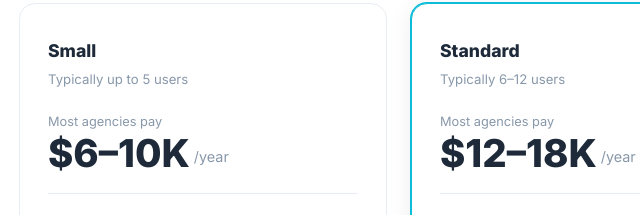
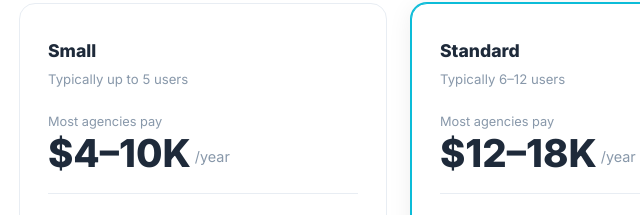
Before and after one commit to ozbergs/cursorcontrol-website, a plain HTML site: page index.html in a window 1280 px wide. Shown: the part 9727-9942 px from the top of the page, 45-685 px from the left. Drawn offline with Linux system fonts and the light colour scheme.

Commit message:
Lower Small tier pricing range to -10K

```diff
--- a/index.html
+++ b/index.html
@@ -564,7 +564,7 @@
           <div class="tier-users">Typically up to 5 users</div>
           <div class="tier-price">
             <span class="tier-from">Most agencies pay</span>
-            <span class="tier-amount">$6–10K</span>
+            <span class="tier-amount">$4–10K</span>
             <span class="tier-period">/year</span>
           </div>
           <ul class="tier-list">
```
